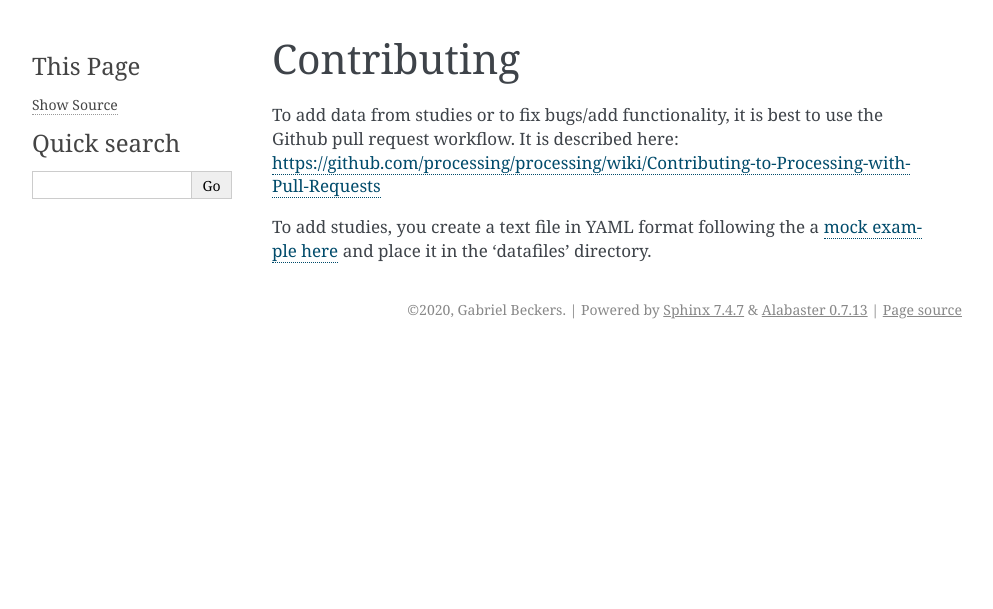
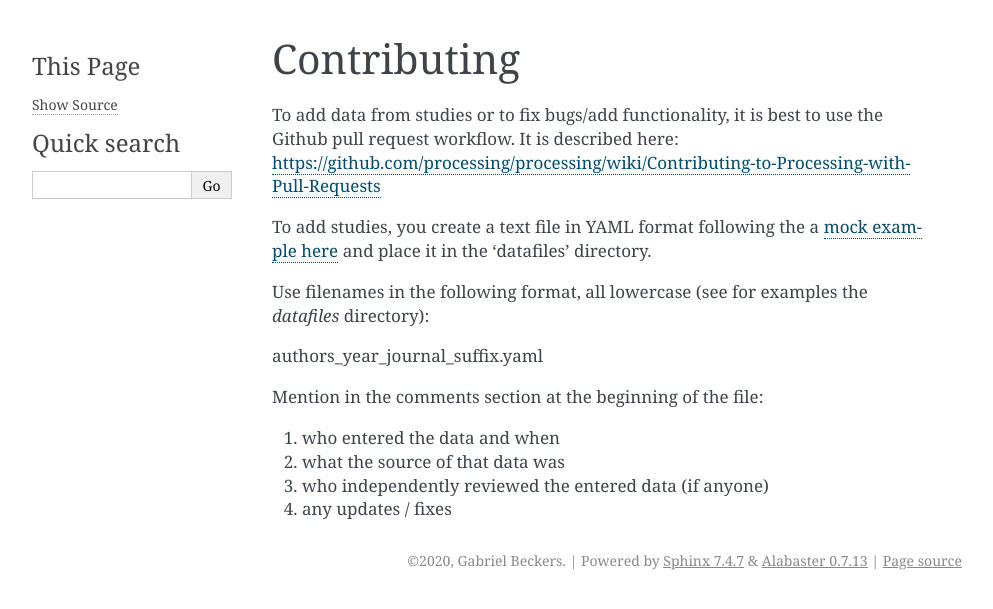
Before and after one commit to gbeckers/agldata, a Sphinx documentation site: the page built from doc/contributing.rst, in a window 1280 px wide. Shown: the top 609 px of the page, without its empty margins (148-1141 px from the left). Built offline with Sphinx 7.4.7, drawn with Linux system fonts in a browser that asks for light colours.

Commit message:
some improvement doc

```diff
--- a/README.rst
+++ b/README.rst
@@ -20,8 +20,8 @@ format (`YAML <https://yaml.org/>`__). See `example here
 
 Current version is: 0.1.0
 
-This library is in aplha stage, is not ready and not fully tested. It should
-not be used for research yet. If you are nevertheless interested in using if
+**This library is in aplha stage, is not ready and not fully tested. It should
+not be used for research yet.** If you are nevertheless interested in using if
 for your research, consider collaborating with the main author of the library
 (see contact).
 
--- a/doc/contributing.rst
+++ b/doc/contributing.rst
@@ -8,3 +8,14 @@ https://github.com/processing/processing/wiki/Contributing-to-Processing-with-Pu
 To add studies, you create a text file in YAML format following the a `mock example here
 <https://github.com/gbeckers/agldata/tree/master/agldata/datafiles/mockexample
 .yaml>`__ and place it in the 'datafiles' directory.
+
+Use filenames in the following format, all lowercase (see for examples the `datafiles` directory):
+
+authors_year_journal_suffix.yaml
+
+Mention in the comments section at the beginning of the file:
+
+1) who entered the data and when
+2) what the source of that data was
+3) who independently reviewed the entered data (if anyone)
+4) any updates / fixes
```
